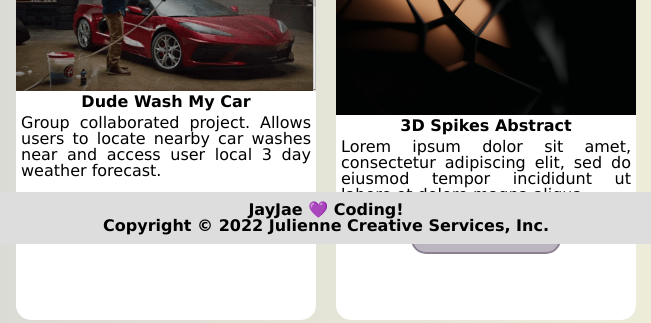
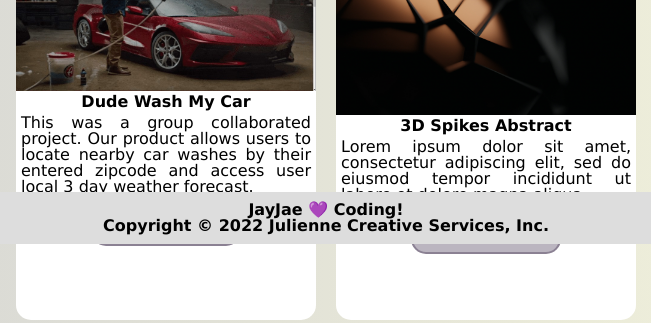
Before and after one commit to JulienneJulien/portfolio, a plain HTML site: page index.html in a window 1280 px wide. Shown: the part 556-879 px from the top of the page, 314-965 px from the left. Drawn offline with Linux system fonts and the light colour scheme.

Commit message:
Corrected grammar

```diff
--- a/index.html
+++ b/index.html
@@ -74,7 +74,7 @@
             </div>
         <div class="card-body">
                 <h4>Dude Wash My Car</h4>
-                <p>Group collaborated project. Allows users to locate nearby car washes near and access user local 3 day weather forecast.</p>
+                <p>This was a group collaborated project. Our product allows users to locate nearby car washes by their entered zipcode and access user local 3 day weather forecast.</p>
             </div>
         <div class="card-footer">
             <button>Read More</button>
```
